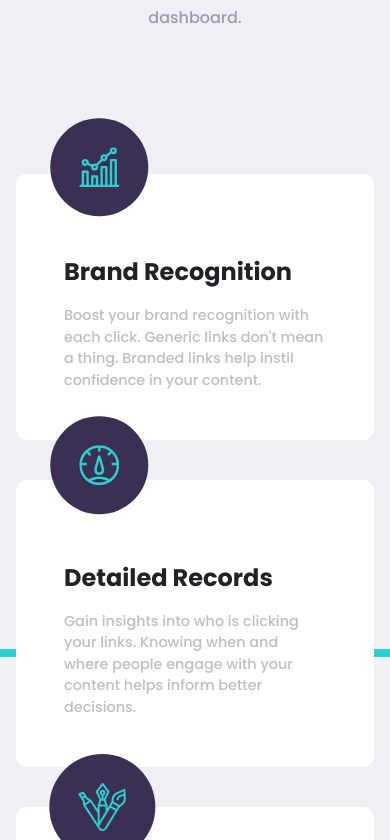
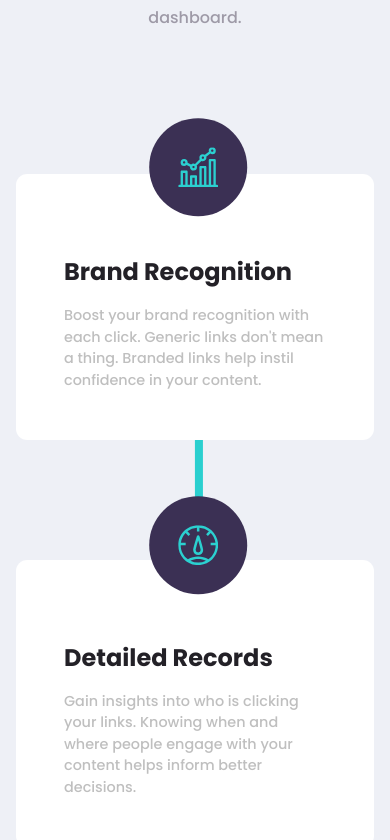
Before and after one commit to slekstut/url-shortening-api-master, a Vue app: page / in a window 390 px wide. Shown: the part 1084-1924 px from the top of the page. Built offline with nearby package versions, Linux system fonts and the light colour scheme.

Commit message:
mobile about section done

```diff
--- a/src/views/About.vue
+++ b/src/views/About.vue
@@ -398,7 +398,20 @@ export default {
         .box-container {
           grid-template-columns: 1fr;
           grid-template-rows: auto;
+          gap: 5rem;
           padding: 0 1rem;
+          &::after {
+            top: 0;
+            left: 51%;
+            transform: translate(-51%, 0);
+            width: 8px;
+            height: 60rem;
+          }
+          .box-content__icon {
+            top: -35%;
+            left: 50%;
+            transform: translate(-50%, 35%);
+          }
         }
       }
     }
```
